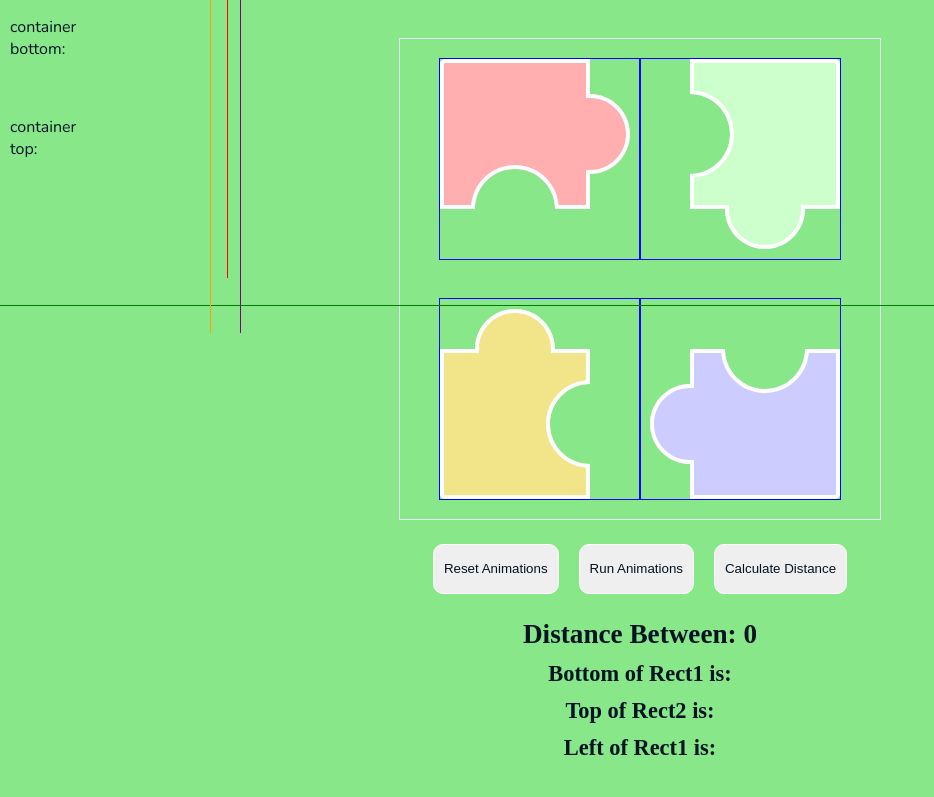
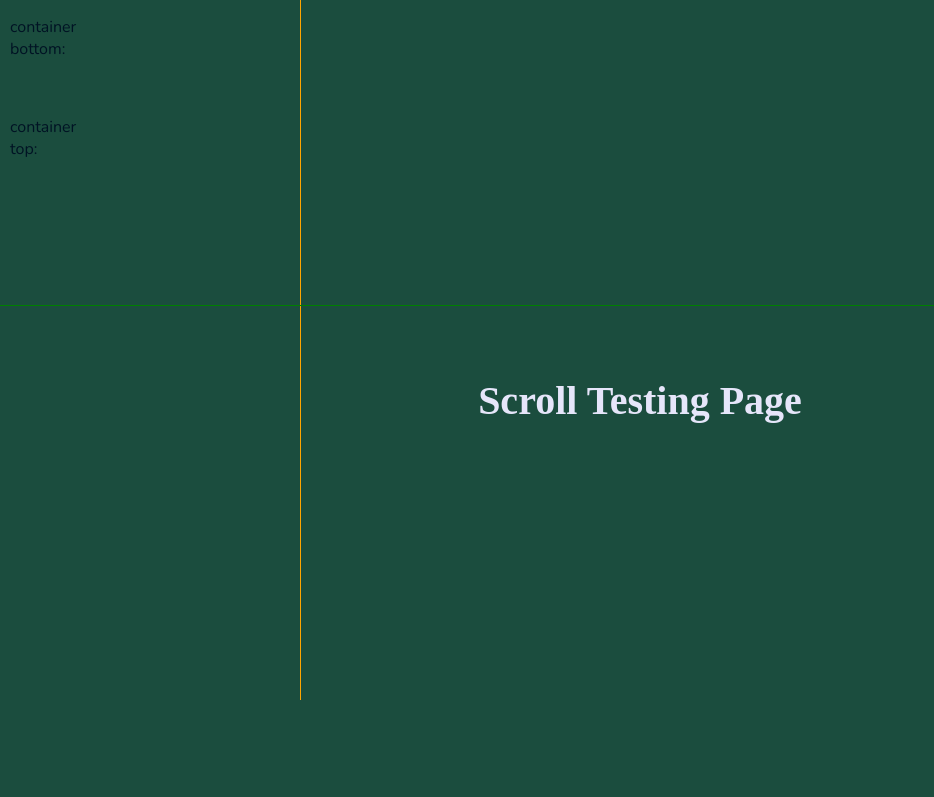
Before and after one commit to ang-riv/portfolio, a React (Create React App) app: page / in a window 1280 px wide. Shown: the top 797 px of the page, without its empty margins (0-934 px from the left). Built offline with nearby package versions, Linux system fonts and the light colour scheme; a web font is replaced by a local one.

Commit message:
Added upper section to test scroll

```diff
--- a/src/TestPage.js
+++ b/src/TestPage.js
@@ -2,10 +2,10 @@ import React, { useRef, useState, useEffect } from "react";
 import { useInView, motion, useAnimation } from "framer-motion";
 import { introPieces } from "./Imports";
 import { SocialLinks } from "./Icons";
+import { title } from "framer-motion/client";
 
 //! ADD ONSCROLL STUFF AND EVERYTHING SHOULD WORK!
 const TestPage = () => {
-  const ref = useRef(null);
   const titleRef = useRef(null);
   const isInView = useInView(titleRef, { threshold: 0.5 });
   const controls = [
@@ -27,14 +27,13 @@ const TestPage = () => {
 
   const [distance, setDistance] = useState(0);
   const [clicked, setClicked] = useState(false);
-  const yMove = (distance / 2).toFixed(2);
   // math
   // original distance = 50
 
-  // create a random direction to rotate the piece
   useEffect(() => {
     if (clicked === true) {
       runAnimations(controls);
+      findDistance();
     } else {
       resetAnimations(controls);
     }
@@ -49,13 +48,28 @@ const TestPage = () => {
     reset: { x: 0, y: 0 },
   };
 
+  const findDistance = () => {
+    if (topRef.current && containerRef.current) {
+      const rect1 = topRef.current.getBoundingClientRect();
+      const container = containerRef.current.getBoundingClientRect();
+
+      const fullLength = container.bottom;
+      const addOn = container.top;
+      const half = (fullLength + addOn) / 2;
+
+      // bottom of first puzzle piece
+      setTop(rect1.bottom.toFixed(2));
+      setLeft(rect1.width.toFixed(2));
+      setContainerBot(container.bottom.toFixed(2));
+      setContainerTop(half);
+    }
+  };
+
   const runAnimations = async (controlsArr) => {
-    let rect = 0;
     setClicked(true);
-    console.log("clicked");
 
-    //! math is not mathing + sequence of events
-    // calculate distance for y movement
+    // find distance between the puzzles for the y movement
+    findDistance();
 
     // y movement
     for (let i = 0; i < controlsArr.length; i++) {
@@ -70,26 +84,6 @@ const TestPage = () => {
     }
   };
 
-  const findDistance = () => {
-    if (topRef.current && bottomRef.current && containerRef.current) {
-      const rect1 = topRef.current.getBoundingClientRect();
-      const rect2 = bottomRef.current.getBoundingClientRect();
-      const container = containerRef.current.getBoundingClientRect();
-
-      const dy = rect2.top - rect1.bottom;
-      const calculatedDistance = Math.abs(dy);
-      const fullLength = container.bottom;
-      const addOn = container.top;
-      const half = (fullLength + addOn) / 2;
-
-      setDistance(calculatedDistance.toFixed(2));
-      setTop(rect1.bottom.toFixed(2));
-      setBot(rect2.top.toFixed(2));
-      setLeft(rect1.left.toFixed(2));
-      setContainerBot(container.bottom.toFixed(2));
-      setContainerTop(half);
-    }
-  };
   const resetAnimations = async (controlsArr) => {
     for (let i = 0; i < controlsArr.length; i++) {
       controlsArr[i].start("reset");
@@ -106,25 +100,16 @@ const TestPage = () => {
     const word = "puzzle piece";
     countUp++;
 
-    let currentRef;
-    switch (key) {
-      case "pinkPiece":
-        currentRef = topRef;
-        break;
-      case "yellowPiece":
-        currentRef = bottomRef;
-        break;
-      default:
-        currentRef = centerRef;
-    }
-
+    const singlePieceRef = () => {
+      return key === "pinkPiece" ? topRef : "";
+    };
     holder1.push(
       <>
         <motion.img
           src={value}
           alt={word}
           variants={variants}
-          ref={currentRef}
+          ref={singlePieceRef}
           animate={controls[countUp]}
           style={{ outline: "1px solid blue" }}
         ></motion.img>
@@ -137,13 +122,27 @@ const TestPage = () => {
       <div
         style={{
           position: "absolute",
-          height: "278px",
+          left: "300px",
+          height: "700px",
+          backgroundColor: "orange",
           width: "1px",
-          top: "0px",
-          left: "227px",
-          backgroundColor: "red",
         }}
       ></div>
+      <div
+        style={{
+          height: "100vh",
+          width: "100%",
+          display: "flex",
+          justifyContent: "center",
+          alignItems: "center",
+          backgroundColor: "#1B4D3E",
+          flexFlow: "column",
+        }}
+      >
+        <h2 ref={titleRef} style={{ color: "lavender" }}>
+          Scroll Testing Page
+        </h2>
+      </div>
       <div
         style={{
           position: "absolute",
@@ -169,31 +168,11 @@ const TestPage = () => {
       <div
         style={{
           position: "absolute",
-          height: "333px",
-          width: "1px",
-          top: "0px",
-          left: "240px",
-          backgroundColor: "purple",
-        }}
-      ></div>
-      <div
-        style={{
-          position: "absolute",
           height: "1px",
           width: "100%",
           top: "305px",
           left: "0px",
           backgroundColor: "green",
-        }}
-      ></div>
-      <div
-        style={{
-          position: "absolute",
-          height: "333px",
-          width: "1px",
-          top: "0px",
-          left: "210px",
-          backgroundColor: "orange",
         }}
       ></div>
       <div
@@ -265,8 +244,7 @@ const TestPage = () => {
         </div>
         <h3>Distance Between: {distance}</h3>
         <h4>Bottom of Rect1 is: {top}</h4>
-        <h4>Top of Rect2 is: {bot}</h4>
-        <h4>Left of Rect1 is: {left}</h4>
+        <h4>Midpoint of Container is: {containerTop}</h4>
       </div>
       <div
         style={{
```
